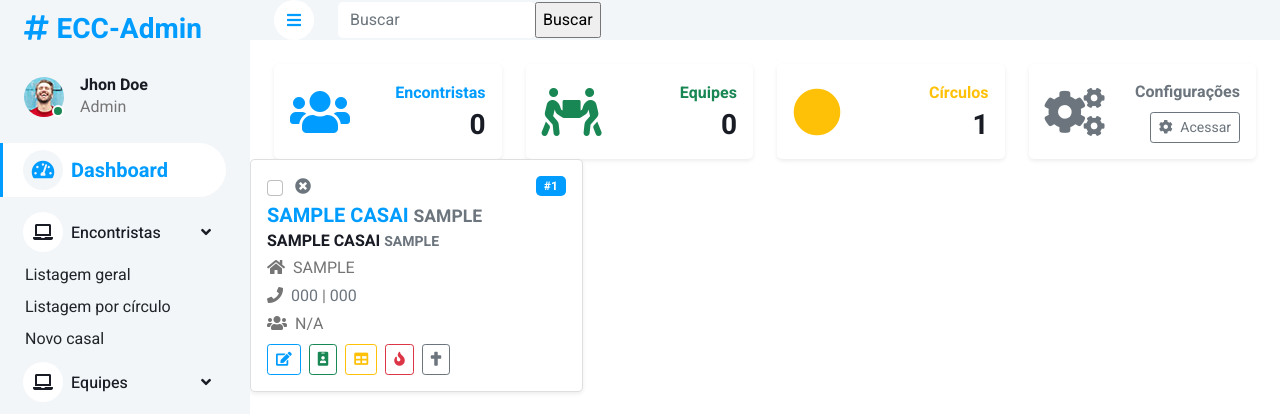
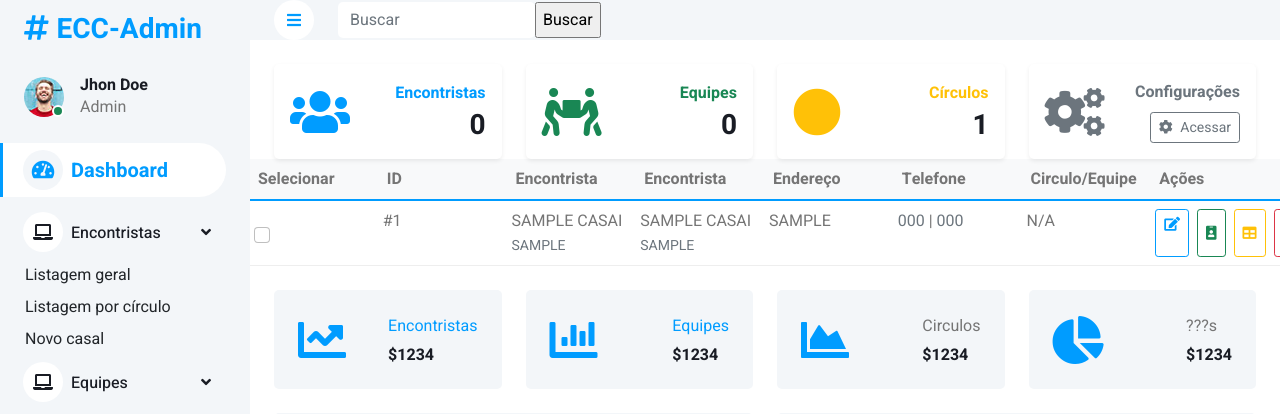
Before and after one commit to rennanmaia/ecc-antigo, a PHP site: page /original-cases.php in a window 1280 px wide; the page is wider, and only the part inside the window is pictured. Shown: the top 414 px of that part. Run offline with PHP 8.4, Linux system fonts and the light colour scheme; tables that the repository leaves empty or names only in its code hold one stand-in row (values such as "Sample post"); some libraries are stand-ins or nearby versions.

Commit message:
refat: Refatora para exibir somente uma coluna em telas grandes e responsiva em telas pequenas

```diff
--- a/admin/casais-listar.php
+++ b/admin/casais-listar.php
@@ -53,7 +53,18 @@
   }
   $result = mysqli_query($connection, $sql) or die ("erro");
 
-  $html = '<div class="row g-3">';
+  // Cabeçalho estilo tabela para telas grandes
+  $html = '<div class="casais-table-header d-none d-md-flex">';
+  $html .= '<div>Selecionar</div>';
+  $html .= '<div>ID</div>';
+  $html .= '<div>Encontrista</div>';
+  $html .= '<div>Encontrista</div>';
+  $html .= '<div>Endereço</div>';
+  $html .= '<div>Telefone</div>';
+  $html .= '<div>Circulo/Equipe</div>';
+  $html .= '<div>Ações</div>';
+  $html .= '</div>';
+  $html .= '<div class="row g-3">';
   while ($row = $result->fetch_array()) {
       $id = $row["id"];
       $ele_nome = strtoupper($row["ele_nome"]);
@@ -72,7 +83,28 @@
       } else {
         $valor_circulo_equipe = $equipe;
       }
-      $html .= '<div class="col-12 col-md-6 col-xl-4">';
+      // Card em formato de linha para telas grandes
+      $html .= '<div class="col-12 casais-table-row d-none d-md-flex">';
+      $html .= '<div class="card">';
+      $html .= '<div class="card-body py-2 px-1 d-flex align-items-center">';
+      $html .= '<input class="form-check-input me-2" type="checkbox" name="check_casal[]" value="'.$id.'" data-bs-toggle="tooltip" title="Selecionar casal">';
+      $html .= '</div></div>';
+      $html .= '<div class="card"><div class="card-body py-2 px-1">#'.$id.'</div></div>';
+      $html .= '<div class="card"><div class="card-body py-2 px-1">'.$ele_nome.' <small class="text-muted">'.$ele_apelido.'</small></div></div>';
+      $html .= '<div class="card"><div class="card-body py-2 px-1">'.$ela_nome.' <small class="text-muted">'.$ela_apelido.'</small></div></div>';
+      $html .= '<div class="card"><div class="card-body py-2 px-1">'.$endereco.'</div></div>';
+      $html .= '<div class="card"><div class="card-body py-2 px-1"><span class="text-muted">'.$telefone_ele.'</span> | <span class="text-muted">'.$telefone_ela.'</span></div></div>';
+      $html .= '<div class="card"><div class="card-body py-2 px-1">'.$valor_circulo_equipe.'</div></div>';
+      $html .= '<div class="card"><div class="card-body py-2 px-1 d-flex gap-2">';
+      $html .= '<a href="?page='.$tipo_casal.'&operacao=editar&id='.$id.'" class="btn btn-sm btn-outline-primary" data-bs-toggle="tooltip" title="Editar"><i class="fa fa-edit"></i></a>';
+      $html .= '<button type="submit" name="botao_enviar" value="Crachá-'.$id.'" class="btn btn-sm btn-outline-success" data-bs-toggle="tooltip" title="Gerar crachá"><i class="fa fa-id-badge"></i></button>';
+      $html .= '<button type="submit" name="botao_enviar" value="Mesa-'.$id.'" class="btn btn-sm btn-outline-warning" data-bs-toggle="tooltip" title="Gerar crachá de mesa"><i class="fa fa-table"></i></button>';
+      $html .= '<button type="submit" name="botao_enviar" value="C.Vela-'.$id.'" class="btn btn-sm btn-outline-danger" data-bs-toggle="tooltip" title="Gerar cartão Vela"><i class="fa fa-fire"></i></button>';
+      $html .= '<button type="submit" name="botao_enviar" value="C.Cruz-'.$id.'" class="btn btn-sm btn-outline-secondary" data-bs-toggle="tooltip" title="Gerar cartão Cruz"><i class="fa fa-cross"></i></button>';
+      $html .= '</div></div>';
+      $html .= '</div>';
+      // Card tradicional para telas pequenas
+      $html .= '<div class="col-12 col-md-6 col-xl-4 d-md-none">';
       $html .= '<div class="card shadow-sm h-100">';
       $html .= '<div class="card-body">';
       $html .= '<div class="d-flex align-items-center justify-content-between mb-2">';
--- a/admin/css/customized_style.css
+++ b/admin/css/customized_style.css
@@ -1,3 +1,34 @@
+/* Cards em formato de tabela para telas grandes */
+@media (min-width: 800px) {
+  .casais-table-row {
+    display: flex;
+    align-items: stretch;
+    border-bottom: 1px solid #eee;
+    background: #fff;
+    border-radius: 0;
+    box-shadow: none;
+    margin-bottom: 0;
+  }
+  .casais-table-row .card {
+    flex: 1 1 0;
+    border: none;
+    box-shadow: none;
+    border-radius: 0;
+    margin-bottom: 0;
+  }
+  .casais-table-header {
+    display: flex;
+    font-weight: bold;
+    background: #f8f9fa;
+    border-bottom: 2px solid #009cff;
+    padding: 8px 0;
+  }
+  .casais-table-header > div {
+    flex: 1 1 0;
+    padding: 0 8px;
+    text-align: left;
+  }
+}
 
 /* Utilitários customizados para o sistema ECC */
 
```
